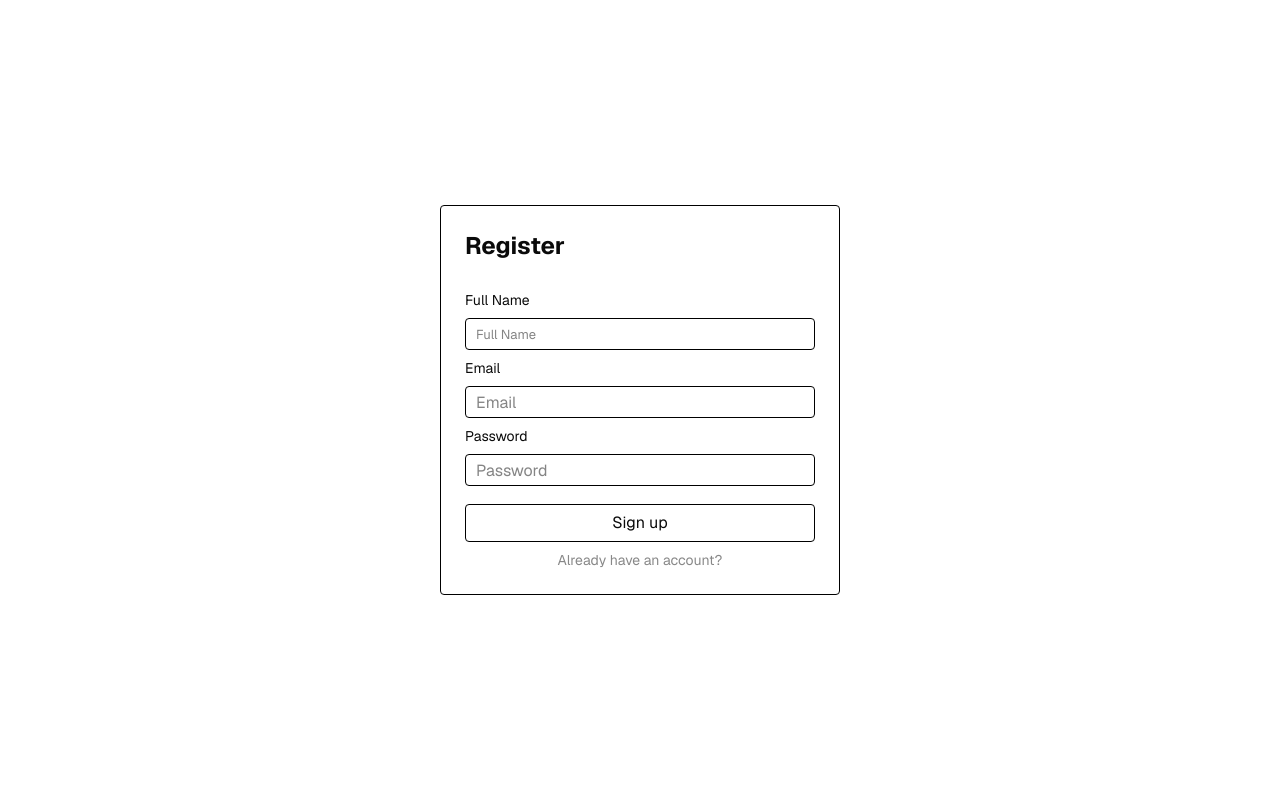
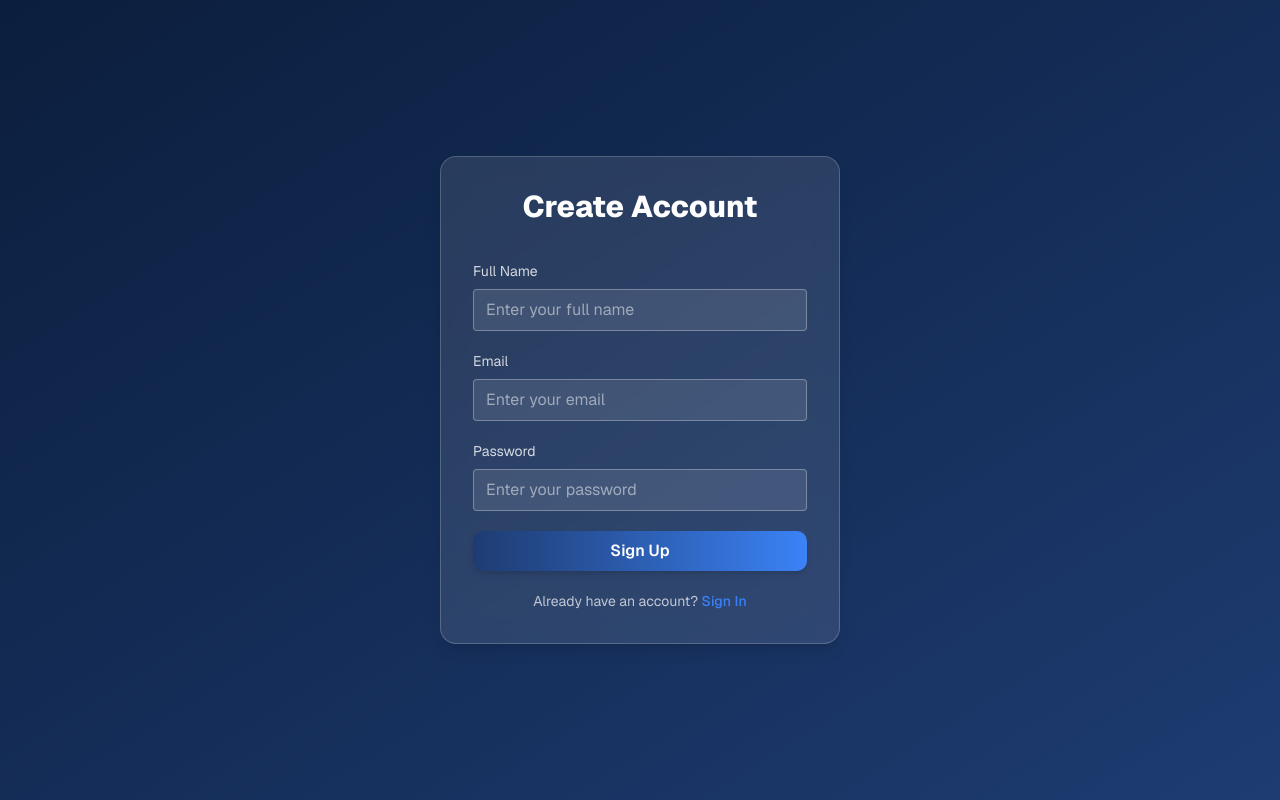
Before and after one commit to GitaMaharjan/expense-tracker-gihe, a Next.js app: page /register in a window 1280 px wide. Built offline with nearby package versions, Linux system fonts and the light colour scheme; no server answers.

Commit message:
feat(ui): improve Login and Register page aesthetics and interactivity feat(api): add endpoint for editing expenses

```diff
--- a/src/app/login/page.tsx
+++ b/src/app/login/page.tsx
@@ -9,52 +9,91 @@ import { Input } from "@/components/ui/input";
 import { Button } from "@/components/ui/button";
 
 export default function Login() {
+  const [isLoading, setIsLoading] = useState(false);
   const [error, setError] = useState("");
   const router = useRouter();
 
   const handleSubmit = async (event: FormEvent<HTMLFormElement>) => {
     event.preventDefault();
+    setIsLoading(true);
+
     const formData = new FormData(event.currentTarget);
     const res = await signIn("credentials", {
-      email: formData.get("email"),
-      password: formData.get("password"),
+      email: formData.get("email") as string,
+      password: formData.get("password") as string,
       redirect: false,
     });
 
-    if (res?.error) {
-      setError(res.error as string);
-    }
-    if (res?.ok) {
-      return router.push("/dashboard");
-    }
+    setIsLoading(false);
+
+    if (res?.error) setError(res.error as string);
+    if (res?.ok) router.push("/dashboard");
   };
+
   return (
-    <section className="w-full h-screen flex items-center justify-center">
+    <section className="w-full h-screen flex items-center justify-center bg-gradient-to-br from-[#0b1e3d] to-[#1e3c72]">
       <form
-        className="p-6 w-full max-w-[400px] flex flex-col justify-between items-center gap-2
-        border border-solid border-black bg-white rounded"
+        className="p-8 w-full max-w-[400px] flex flex-col gap-5
+          bg-white/10 backdrop-blur-md border border-white/20 rounded-2xl shadow-lg
+          transition-transform transform hover:scale-105 duration-300"
         onSubmit={handleSubmit}
       >
-        {error && <div className="text-black">{error}</div>}
-        <h1 className="mb-5 w-full text-2xl font-bold">Sign In</h1>
+        <h1 className="text-3xl font-extrabold text-white text-center mb-4">
+          Welcome Back
+        </h1>
 
-        <Label className="w-full text-sm" htmlFor="email">
-          Email address
-        </Label>
+        {error && (
+          <div className="text-red-400 bg-red-900/30 p-2 rounded text-center">
+            {error}
+          </div>
+        )}
 
-        <Input type="email" placeholder="Email" name="email" />
-        <Label className="w-full text-sm">Password</Label>
-        <div className="flex w-full">
-          <Input type="password" placeholder="Password" name="password" />
+        <div className="flex flex-col gap-2">
+          <Label className="text-white/80 text-sm" htmlFor="email">
+            Email address
+          </Label>
+          <Input
+            id="email"
+            type="email"
+            name="email"
+            placeholder="Enter your email"
+            className="text-white placeholder-white/50 bg-white/10 border border-white/30
+                       focus:border-[#3b82f6] focus:ring-1 focus:ring-[#3b82f6] transition"
+          />
         </div>
-        <Button variant="outline">Sign In</Button>
 
-        <Link
-          href="/register"
-          className="text-sm text-[#888] transition duration-150 ease hover:text-black"
+        <div className="flex flex-col gap-2">
+          <Label className="text-white/80 text-sm" htmlFor="password">
+            Password
+          </Label>
+          <Input
+            id="password"
+            type="password"
+            name="password"
+            placeholder="Enter your password"
+            className="text-white placeholder-white/50 bg-white/10 border border-white/30
+                       focus:border-[#3b82f6] focus:ring-1 focus:ring-[#3b82f6] transition"
+          />
+        </div>
+
+        <Button
+          type="submit"
+          className="bg-gradient-to-r from-[#1e3c72] to-[#3b82f6] text-white font-semibold
+                     py-2 rounded-lg shadow-md hover:scale-105 transition-transform"
+          disabled={isLoading}
         >
-          Don't have an account?
-        </Link>
+          {isLoading ? "Signing In..." : "Sign In"}
+        </Button>
+
+        <p className="text-white/70 text-sm text-center">
+          Don't have an account?{" "}
+          <Link
+            href="/register"
+            className="text-[#3b82f6] hover:text-white font-medium transition-colors"
+          >
+            Sign Up
+          </Link>
+        </p>
       </form>
     </section>
   );
--- a/src/app/page.tsx
+++ b/src/app/page.tsx
@@ -1,46 +1,50 @@
 "use client";
-import { signOut, useSession } from "next-auth/react";
 import Link from "next/link";
-import { useRouter } from "next/navigation";
 
 export default function Home() {
-  const { status } = useSession();
-  const router = useRouter();
+  return (
+    <main className="flex min-h-screen flex-col items-center justify-center bg-gradient-to-br from-[#0f172a] to-[#1e3a8a] text-white px-4">
+      {/* Logo / Icon */}
+      <div className="mb-8 flex items-center justify-center">
+        <div className="w-16 h-16 bg-white rounded-full flex items-center justify-center shadow-lg">
+          <svg
+            xmlns="http://www.w3.org/2000/svg"
+            className="h-8 w-8 text-blue-700"
+            fill="none"
+            viewBox="0 0 24 24"
+            stroke="currentColor"
+          >
+            <path
+              strokeLinecap="round"
+              strokeLinejoin="round"
+              strokeWidth={2}
+              d="M12 8c-3.333 0-6 2-6 4s2.667 4 6 4 6-2 6-4-2.667-4-6-4z"
+            />
+            <path
+              strokeLinecap="round"
+              strokeLinejoin="round"
+              strokeWidth={2}
+              d="M12 4v2m0 12v2m8-8h2M4 12H2"
+            />
+          </svg>
+        </div>
+      </div>
 
-  const showSession = () => {
-    if (status === "authenticated") {
-      return (
-        <button
-          className="border border-solid border-black rounded"
-          onClick={() => {
-            signOut({ redirect: false }).then(() => {
-              router.push("/");
-            });
+      {/* Heading */}
+      <h1 className="text-4xl font-bold mb-4 text-center drop-shadow-lg">
+        Welcome to GIHE Expense Tracker
+      </h1>
+      <p className="text-lg mb-8 text-center drop-shadow-md max-w-md">
+        Manage your finances easily and track your expenses effortlessly.
+      </p>
 
-          }}
-        >
-          Sign Out
-        </button>
-      )
-    } else if (status === "loading") {
-      return (
-        <span className="text-[#888] text-sm mt-7">Loading...</span>
-      )
-    } else {
-      return (
-        <Link
-          href="/login"
-          className="border border-solid border-black rounded"
-        >
-          Get Started
-        </Link>
-      )
-    }
-  }
-  return (
-    <main className="flex min-h-screen flex-col items-center justify-center">
-      <h1 className="text-xl">Welcome to GIHE Expense Tracker</h1>
-      {showSession()}
+      {/* Login Button */}
+      <Link
+        href="/login"
+        className="px-6 py-3 bg-blue-600 text-white font-semibold rounded-lg shadow-md hover:bg-blue-700 transition-colors"
+      >
+        Login
+      </Link>
     </main>
   );
 }
--- a/src/app/register/page.tsx
+++ b/src/app/register/page.tsx
@@ -1,76 +1,108 @@
 "use client";
 
-import {FormEvent,useRef,useState} from "react";
-import {useRouter} from "next/navigation";
+import { FormEvent, useRef, useState } from "react";
+import { useRouter } from "next/navigation";
 import Link from "next/link";
-import {register} from "@/actions/register";
+import { register } from "@/actions/register";
 
-export default function Register(){
-    const [error,setError]=useState<string>();
+export default function Register() {
+  const [error, setError] = useState<string>();
+  const [isLoading, setIsLoading] = useState(false);
   const router = useRouter();
   const ref = useRef<HTMLFormElement>(null);
 
-    const handleSubmit = async(formData:FormData)=>{
+  const handleSubmit = async (event: FormEvent<HTMLFormElement>) => {
+    event.preventDefault();
+    setIsLoading(true);
+    const formData = new FormData(event.currentTarget);
+
     const r = await register({
-            email:formData.get("email"),
-            password:formData.get("password"),
-            name:formData.get("name")
+      email: formData.get("email"),
+      password: formData.get("password"),
+      name: formData.get("name"),
     });
     ref.current?.reset();
-        if(r?.error){
+    setIsLoading(false);
+
+    if (r?.error) {
       setError(r.error);
       return;
+    } else {
+      router.push("/login");
+    }
+  };
 
-        }else{
-            return router.push("/login")
-        }
-    }
+  return (
+    <section className="w-full h-screen flex items-center justify-center bg-gradient-to-br from-[#0b1e3d] to-[#1e3c72]">
+      <form
+        ref={ref}
+        onSubmit={handleSubmit}
+        className="p-8 w-full max-w-[400px] flex flex-col gap-5
+          bg-white/10 backdrop-blur-md border border-white/20 rounded-2xl shadow-lg
+          transition-transform transform hover:scale-105 duration-300"
+      >
+        <h1 className="text-3xl font-extrabold text-white text-center mb-4">
+          Create Account
+        </h1>
 
-return(
-<section className="w-full h-screen flex items-center justify-center">
-      <form ref = {ref}
-        action={handleSubmit}
-        className="p-6 w-full max-w-[400px] flex flex-col justify-between items-center gap-2
-        border border-solid border-black bg-white rounded">
-        {error && <div className="">{error}</div>}
-        <h1 className="mb-5 w-full text-2xl font-bold">Register</h1>
+        {error && (
+          <div className="text-red-400 bg-red-900/30 p-2 rounded text-center">
+            {error}
+          </div>
+        )}
 
-        <label className="w-full text-sm">Full Name</label>
+        <div className="flex flex-col gap-2">
+          <label className="text-white/80 text-sm">Full Name</label>
           <input
             type="text"
-          placeholder="Full Name"
-          className="w-full h-8 border border-solid border-black py-1 px-2.5 rounded text-[13px]"
             name="name"
-        />
-
-        <label className="w-full text-sm">Email</label>
-        <input
-          type="email"
-          placeholder="Email"
-          className="w-full h-8 border border-solid border-black py-1 px-2.5 rounded"
-          name="email"
-        />
-
-        <label className="w-full text-sm">Password</label>
-        <div className="flex w-full">
-          <input
-            type="password"
-            placeholder="Password"
-            className="w-full h-8 border border-solid border-black py-1 px-2.5 rounded"
-            name="password"
+            placeholder="Enter your full name"
+            className="text-white placeholder-white/50 bg-white/10 border border-white/30
+                       focus:border-[#3b82f6] focus:ring-1 focus:ring-[#3b82f6] rounded px-3 py-2 transition"
           />
         </div>
 
-        <button className="w-full border border-solid border-black py-1.5 mt-2.5 rounded
-        transition duration-150 ease hover:bg-black">
-          Sign up
+        <div className="flex flex-col gap-2">
+          <label className="text-white/80 text-sm">Email</label>
+          <input
+            type="email"
+            name="email"
+            placeholder="Enter your email"
+            className="text-white placeholder-white/50 bg-white/10 border border-white/30
+                       focus:border-[#3b82f6] focus:ring-1 focus:ring-[#3b82f6] rounded px-3 py-2 transition"
+          />
+        </div>
+
+        <div className="flex flex-col gap-2">
+          <label className="text-white/80 text-sm">Password</label>
+          <input
+            type="password"
+            name="password"
+            placeholder="Enter your password"
+            className="text-white placeholder-white/50 bg-white/10 border border-white/30
+                       focus:border-[#3b82f6] focus:ring-1 focus:ring-[#3b82f6] rounded px-3 py-2 transition"
+          />
+        </div>
+
+        <button
+          type="submit"
+          disabled={isLoading}
+          className="bg-gradient-to-r from-[#1e3c72] to-[#3b82f6] text-white font-semibold
+                     py-2 rounded-lg shadow-md hover:scale-105 transition-transform"
+        >
+          {isLoading ? "Signing Up..." : "Sign Up"}
         </button>
 
-
-        <Link href="/login" className="text-sm text-[#888] transition duration-150 ease hover:text-black">
-          Already have an account?
+        <p className="text-white/70 text-sm text-center">
+          Already have an account?{" "}
+          <Link
+            href="/login"
+            className="text-[#3b82f6] hover:text-white font-medium transition-colors"
+          >
+            Sign In
           </Link>
+        </p>
       </form>
     </section>
-)
+  );
 }
```
Also changed, not shown: src/app/api/expenses/edit-expense/[id]/route.ts (added, +43 -0 lines), src/app/dashboard/layout.tsx (+31 -24 lines), src/app/middleware.ts (added, +11 -0 lines), src/app/api/expenses/edit-expense/route.ts (deleted). Lines whose indentation alone changed are shown as unchanged.
